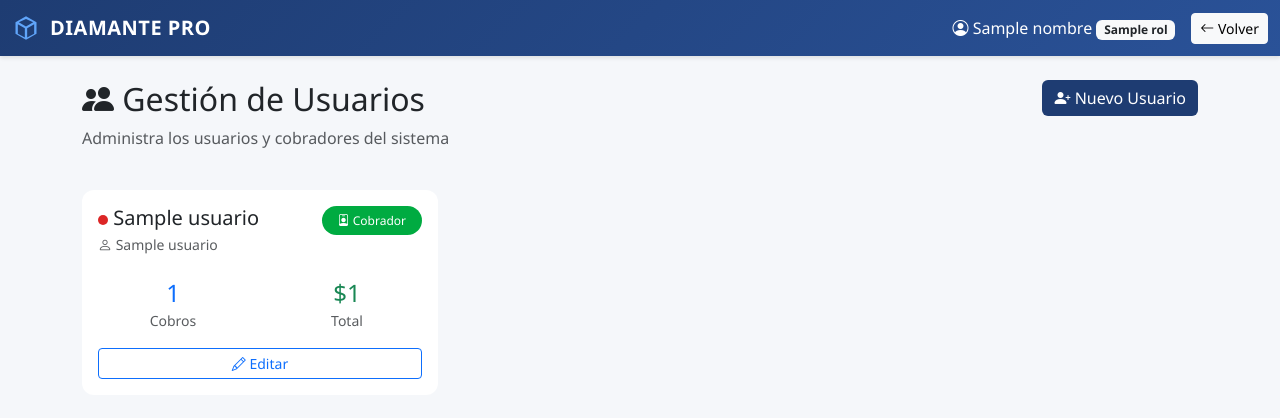
After one commit to graciano90210/DIAMANTE-PRO, a Python web app: template app/templates/usuarios_lista.html in a window 1280 px wide. The commit adds this page. Shown: the top 418 px of the page. Run offline with Jinja, Linux system fonts and the light colour scheme; the template is opened without the code that fills it: most values are stand-ins (such as "Sample title", 1, 10 or a date in 2020).

Commit message:
Módulo de gestión de usuarios y cobradores - Lista de usuarios con estadísticas de desempeño - Crear, editar y desactivar usuarios - Control de permisos por roles - Sección de administración en dashboard

```diff
--- /dev/null
+++ b/app/templates/usuarios_lista.html
@@ -0,0 +1,159 @@
+<!DOCTYPE html>
+<html>
+<head>
+    <title>Usuarios - Diamante Pro</title>
+    <link href="https://cdn.jsdelivr.net/npm/bootstrap@5.3.0/dist/css/bootstrap.min.css" rel="stylesheet">
+    <link rel="stylesheet" href="https://cdn.jsdelivr.net/npm/bootstrap-icons@1.11.0/font/bootstrap-icons.css">
+    <style>
+        body {
+            background: #f5f7fa;
+            font-family: 'Segoe UI', Tahoma, Geneva, Verdana, sans-serif;
+        }
+        .navbar {
+            background: linear-gradient(135deg, #1e3c72 0%, #2a5298 100%) !important;
+            box-shadow: 0 2px 4px rgba(0, 0, 0, 0.1);
+        }
+        .user-card {
+            background: white;
+            border-radius: 12px;
+            border: none;
+            transition: all 0.3s ease;
+            margin-bottom: 15px;
+        }
+        .user-card:hover {
+            transform: translateY(-3px);
+            box-shadow: 0 8px 16px rgba(0, 0, 0, 0.1);
+        }
+        .badge-role {
+            padding: 8px 16px;
+            border-radius: 20px;
+            font-weight: 500;
+        }
+        .status-active {
+            width: 10px;
+            height: 10px;
+            border-radius: 50%;
+            display: inline-block;
+            background: #00ab41;
+        }
+        .status-inactive {
+            width: 10px;
+            height: 10px;
+            border-radius: 50%;
+            display: inline-block;
+            background: #dc2626;
+        }
+    </style>
+</head>
+<body>
+    <!-- Navbar -->
+    <nav class="navbar navbar-expand-lg navbar-dark">
+        <div class="container-fluid">
+            <a class="navbar-brand" href="/dashboard" style="display: inline-flex; align-items: center; gap: 10px; font-weight: 600; letter-spacing: 0.5px;">
+                <svg style="width: 28px; height: 28px; fill: #60a5fa;" viewBox="0 0 24 24" xmlns="http://www.w3.org/2000/svg">
+                    <path d="M12 2L3 7v10l9 5 9-5V7l-9-5zm0 2.18L18.18 7 12 10.82 5.82 7 12 4.18zM5 8.82l6 3.5v7.86l-6-3.33V8.82zm8 11.36v-7.86l6-3.5v8.03l-6 3.33z"/>
+                </svg>
+                <span>DIAMANTE PRO</span>
+            </a>
+            <div class="d-flex align-items-center">
+                <span class="text-white me-3">
+                    <i class="bi bi-person-circle"></i> {{ nombre }}
+                    <span class="badge bg-light text-dark">{{ rol }}</span>
+                </span>
+                <a href="/dashboard" class="btn btn-light btn-sm">
+                    <i class="bi bi-arrow-left"></i> Volver
+                </a>
+            </div>
+        </div>
+    </nav>
+
+    <!-- Main Content -->
+    <div class="container mt-4">
+        <div class="row mb-4">
+            <div class="col-md-8">
+                <h2><i class="bi bi-people-fill"></i> Gestión de Usuarios</h2>
+                <p class="text-muted">Administra los usuarios y cobradores del sistema</p>
+            </div>
+            <div class="col-md-4 text-end">
+                <a href="/usuarios/nuevo" class="btn btn-primary" style="background: #1e3c72; border: none;">
+                    <i class="bi bi-person-plus-fill"></i> Nuevo Usuario
+                </a>
+            </div>
+        </div>
+
+        <!-- Lista de usuarios -->
+        <div class="row">
+            {% for stat in stats_usuarios %}
+            <div class="col-md-6 col-lg-4">
+                <div class="card user-card">
+                    <div class="card-body">
+                        <div class="d-flex justify-content-between align-items-start mb-3">
+                            <div>
+                                <h5 class="mb-1">
+                                    {% if stat.usuario.activo %}
+                                    <span class="status-active"></span>
+                                    {% else %}
+                                    <span class="status-inactive"></span>
+                                    {% endif %}
+                                    {{ stat.usuario.nombre }}
+                                </h5>
+                                <p class="text-muted mb-2 small">
+                                    <i class="bi bi-person"></i> {{ stat.usuario.usuario }}
+                                </p>
+                            </div>
+                            <div>
+                                {% if stat.usuario.rol == 'dueno' %}
+                                <span class="badge badge-role" style="background: #1e3c72; color: white;">
+                                    <i class="bi bi-star-fill"></i> Dueño
+                                </span>
+                                {% elif stat.usuario.rol == 'gerente' %}
+                                <span class="badge badge-role" style="background: #0891b2; color: white;">
+                                    <i class="bi bi-briefcase-fill"></i> Gerente
+                                </span>
+                                {% else %}
+                                <span class="badge badge-role" style="background: #00ab41; color: white;">
+                                    <i class="bi bi-person-badge"></i> Cobrador
+                                </span>
+                                {% endif %}
+                            </div>
+                        </div>
+
+                        <div class="row text-center mb-3">
+                            <div class="col-6">
+                                <h4 class="mb-0 text-primary">{{ stat.num_cobros }}</h4>
+                                <small class="text-muted">Cobros</small>
+                            </div>
+                            <div class="col-6">
+                                <h4 class="mb-0 text-success">${{ "{:,.0f}".format(stat.total_cobrado) }}</h4>
+                                <small class="text-muted">Total</small>
+                            </div>
+                        </div>
+
+                        <div class="d-flex gap-2">
+                            <a href="/usuarios/editar/{{ stat.usuario.id }}" class="btn btn-sm btn-outline-primary flex-fill">
+                                <i class="bi bi-pencil"></i> Editar
+                            </a>
+                            {% if rol == 'dueno' and stat.usuario.id != session.get('usuario_id') %}
+                            <a href="/usuarios/eliminar/{{ stat.usuario.id }}"
+                               class="btn btn-sm btn-outline-danger"
+                               onclick="return confirm('¿Desactivar este usuario?')">
+                                <i class="bi bi-x-circle"></i>
+                            </a>
+                            {% endif %}
+                        </div>
+                    </div>
+                </div>
+            </div>
+            {% endfor %}
+        </div>
+
+        {% if stats_usuarios|length == 0 %}
+        <div class="alert alert-info">
+            <i class="bi bi-info-circle"></i> No hay usuarios registrados en el sistema.
+        </div>
+        {% endif %}
+    </div>
+
+    <script src="https://cdn.jsdelivr.net/npm/bootstrap@5.3.0/dist/js/bootstrap.bundle.min.js"></script>
+</body>
+</html>
```
Also changed, not shown: app/routes.py (+160 -0 lines), app/templates/dashboard.html (+19 -0 lines), app/templates/usuarios_editar.html (added, +116 -0 lines), app/templates/usuarios_nuevo.html (added, +116 -0 lines).
